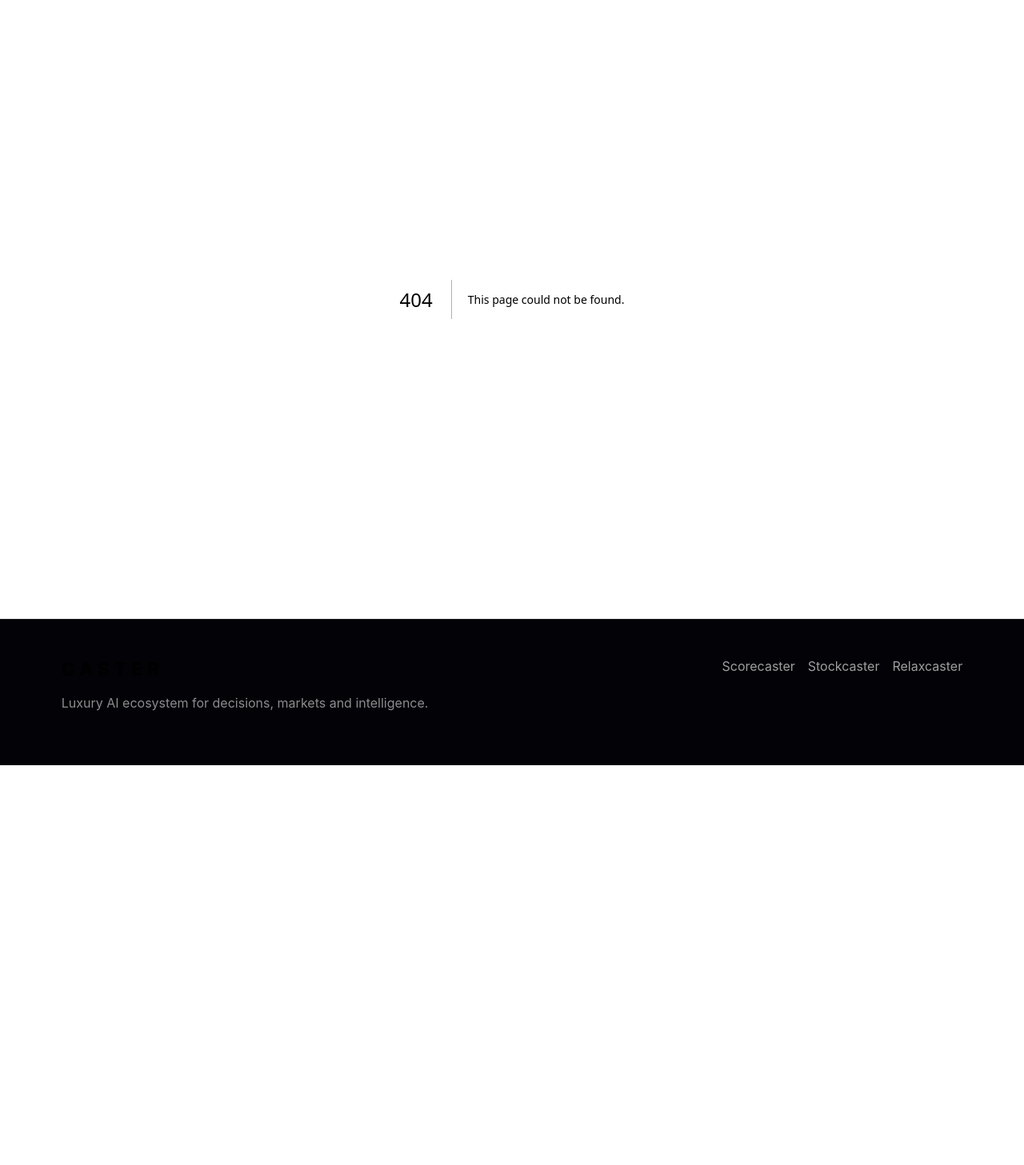
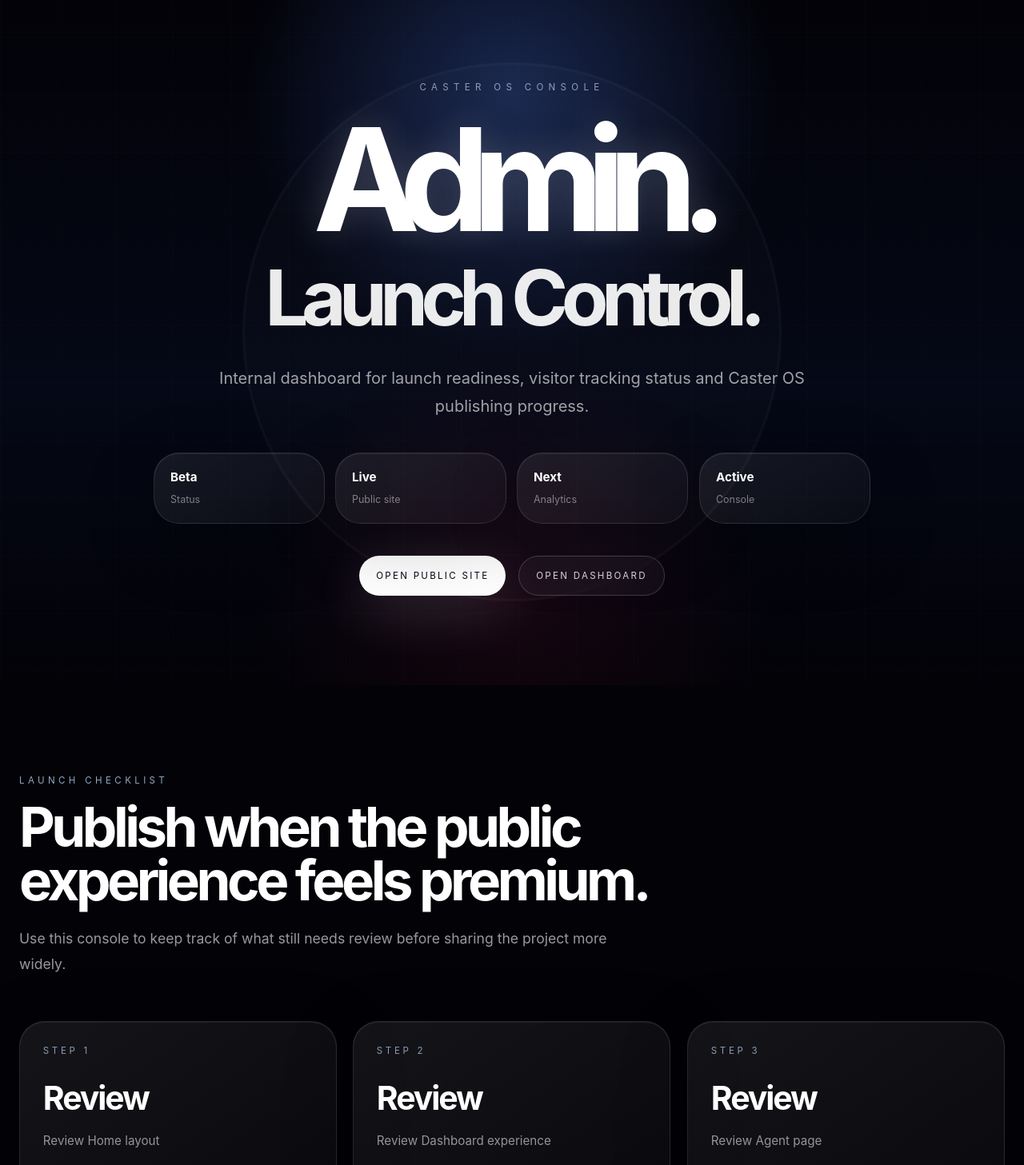
Before and after one commit to vv-glitchhub/Caster-hub, a Next.js app: page /admin in a window 1280 px wide. Before the commit this address had no page. Shown: the part 26-1483 px from the top of the page at 80% size. Before the commit the page ends 983 px from the top, so only its background shows below. Built offline with nearby package versions, Linux system fonts and the light colour scheme.

Commit message:
Add admin launch dashboard

```diff
--- /dev/null
+++ b/app/admin/page.tsx
@@ -0,0 +1,71 @@
+const launchStats = [
+  ['Status', 'Beta'],
+  ['Public site', 'Live'],
+  ['Analytics', 'Next'],
+  ['Console', 'Active'],
+]
+
+const checklist = [
+  'Review Home layout',
+  'Review Dashboard experience',
+  'Review Agent page',
+  'Review Life, Wealth, Gaming and Health pages',
+  'Connect visitor tracking',
+  'Prepare launch link',
+]
+
+export default function AdminPage() {
+  return (
+    <main className="home-page">
+      <section className="home-hero">
+        <div className="home-bg" />
+        <div className="home-grid" />
+        <div className="home-orb" />
+
+        <div className="home-hero-inner">
+          <p className="home-eyebrow">Caster OS Console</p>
+          <h1 className="home-title">Admin.</h1>
+          <h2 className="home-subtitle">Launch Control.</h2>
+          <p className="home-lead">
+            Internal dashboard for launch readiness, visitor tracking status and Caster OS publishing progress.
+          </p>
+
+          <div className="home-highlight-grid">
+            {launchStats.map(([label, value]) => (
+              <div key={label} className="motion-surface home-highlight-card">
+                <p className="home-card-title">{value}</p>
+                <p className="home-card-text">{label}</p>
+              </div>
+            ))}
+          </div>
+
+          <div className="home-actions">
+            <a className="primary-button" href="/">Open Public Site</a>
+            <a className="secondary-button" href="/dashboard">Open Dashboard</a>
+          </div>
+        </div>
+      </section>
+
+      <section className="home-section">
+        <div className="home-container">
+          <p className="section-label">Launch Checklist</p>
+          <h2 className="section-title">Publish when the public experience feels premium.</h2>
+          <p className="home-section-lead">
+            Use this console to keep track of what still needs review before sharing the project more widely.
+          </p>
+
+          <div className="home-module-grid">
+            {checklist.map((item, index) => (
+              <div key={item} className="motion-surface home-module-card">
+                <p className="home-module-label">Step {index + 1}</p>
+                <h3 className="home-module-title">{index < 4 ? 'Review' : 'Connect'}</h3>
+                <p className="home-module-text">{item}</p>
+                <p className="home-module-link">Launch prep</p>
+              </div>
+            ))}
+          </div>
+        </div>
+      </section>
+    </main>
+  )
+}
```
